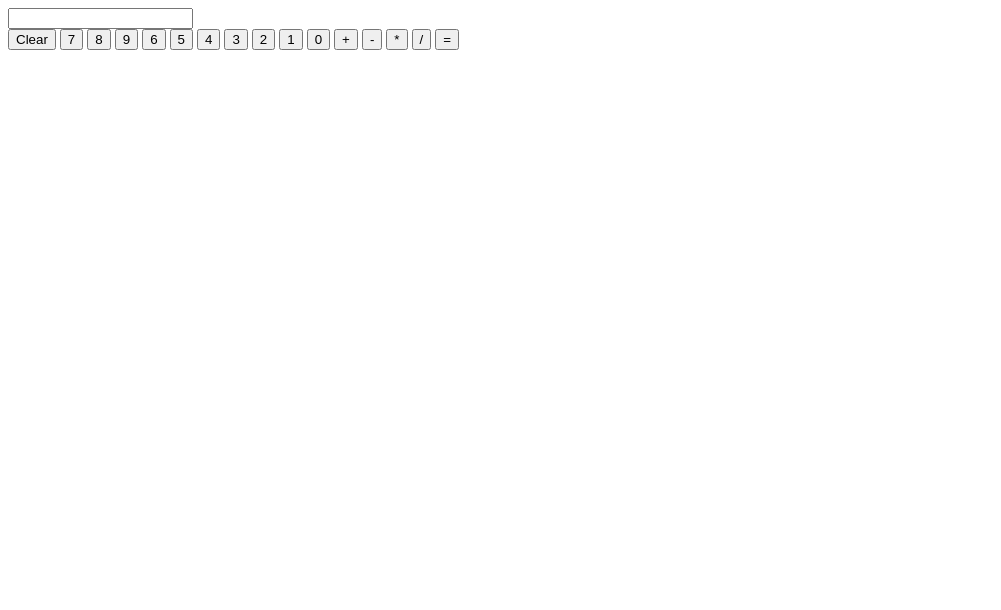
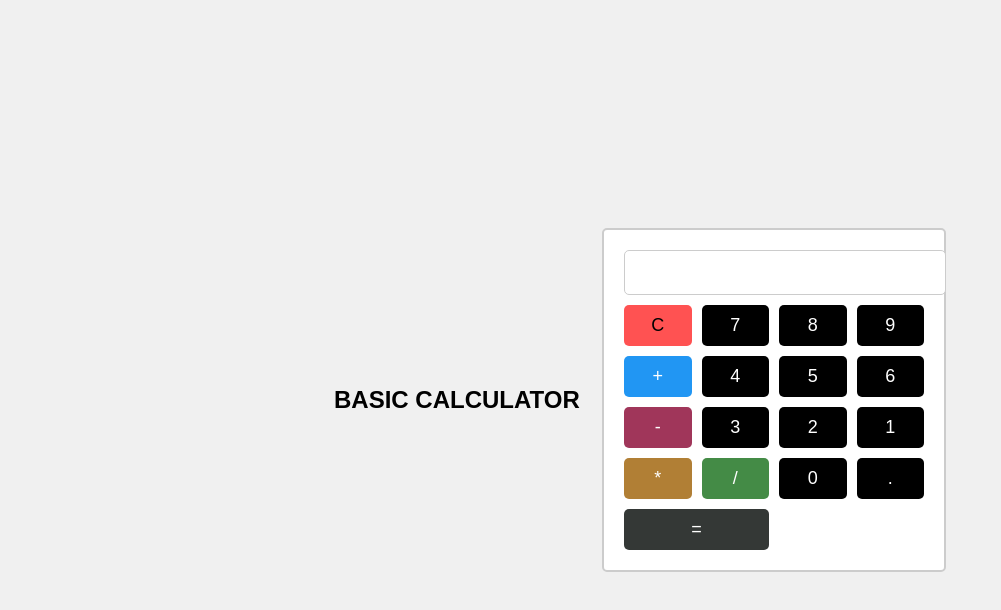
Before and after one commit to Philimuhire/Andela-Calculator-Project, a plain HTML site: page index.html in a window 1280 px wide. Shown: the whole page, without its empty margins (0-1001 px from the left). Drawn offline with Linux system fonts and the light colour scheme.

Commit message:
added h1 element

```diff
--- a/index.html
+++ b/index.html
@@ -4,30 +4,34 @@
     <meta charset="UTF-8">
     <meta name="viewport" content="width=device-width, initial-scale=1.0">
     <title>Document</title>
+    <link rel="stylesheet" href="style.css">
 </head>
 <body>
-  <div>
-    <input type="text" id="display" readonly>
-  </div>
-  <div>
-    <button onclick="clearDisplay()">Clear</button>
-    <button onclick="appendNumber('7')">7</button>
-    <button onclick="appendNumber('8')">8</button>
-    <button onclick="appendNumber('9')">9</button>
-    <button onclick="appendNumber('6')">6</button>
-    <button onclick="appendNumber('5')">5</button>
-    <button onclick="appendNumber('4')">4</button>
-    <button onclick="appendNumber('3')">3</button>
-    <button onclick="appendNumber('2')">2</button>
-    <button onclick="appendNumber('1')">1</button>
-    <button onclick="appendNumber('0')">0</button>
+    <h1>BASIC CALCULATOR</h1> &nbsp;&nbsp;&nbsp;&nbsp;&nbsp;
+    <div class="calculator">
+        <input type="text" id="display" readonly>
+        <div class="buttons">
+          <button class="clear" onclick="clearDisplay()">C</button>
+          <button class="operand" onclick="appendNumber('7')">7</button>
+          <button class="operand" onclick="appendNumber('8')">8</button>
+          <button class="operand" onclick="appendNumber('9')">9</button>
+          <button class="operator add" onclick="appendOperator('+')">+</button>
+          <button class="operand" onclick="appendNumber('4')">4</button>
+          <button class="operand" onclick="appendNumber('5')">5</button>
+          <button class="operand" onclick="appendNumber('6')">6</button>
+          <button class="operator subtract" onclick="appendOperator('-')">-</button>
+          <button class="operand" onclick="appendNumber('3')">3</button>
+          <button class="operand" onclick="appendNumber('2')">2</button>
+          <button class="operand" onclick="appendNumber('1')">1</button>
+          <button class="operator multiply" onclick="appendOperator('*')">*</button>
+          <button class="operator divide" onclick="appendOperator('/')">/</button>
+          <button class="operand" onclick="appendNumber('0')">0</button>
+          <button class="operand" onclick="appendDecimal('.')">.</button>
 
-    <button onclick="appendOperator('+')">+</button>
-    <button onclick="appendOperator('+')">-</button>
-    <button onclick="appendOperator('+')">*</button>
-    <button onclick="appendOperator('+')">/</button>
-    <button onclick="calculate()">=</button>
-  </div>
+          <button class="equals" onclick="calculate()">=</button>
+
+        </div>
+      </div>
 
   <script src="script.js"></script>
 
```
